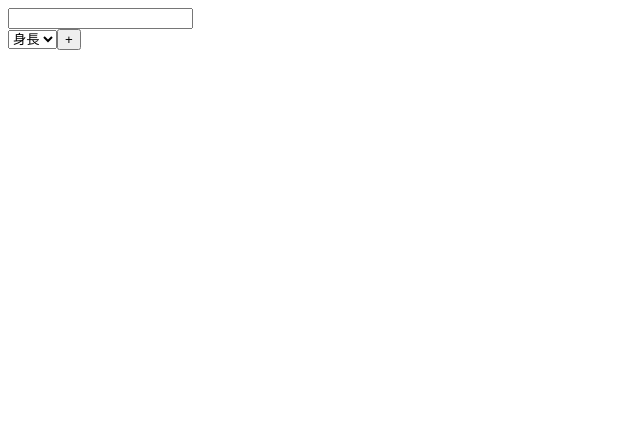
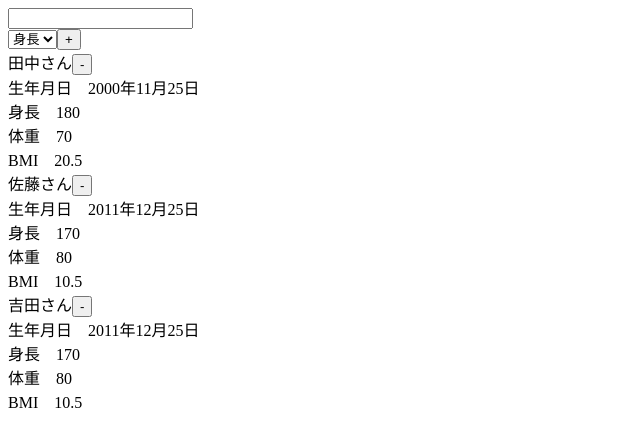
Before and after one commit to i-s-23/react-personal-data-management-todo-web-app, a React (Create React App) app: page / in a window 1280 px wide. Shown: the top 446 px of the page, without its empty margins (0-640 px from the left). Built offline with nearby package versions, Linux system fonts and the light colour scheme; the HTML template or start-up script is replaced by a standard one.

Commit message:
サンプルデータの追加。サンプルデータの表示、検索、削除機能の追加。

```diff
--- a/src/component/Header/index.tsx
+++ b/src/component/Header/index.tsx
@@ -1,5 +1,4 @@
-import * as React from "react";
-import { useState } from "react";
+import React, { useState } from "react";
 import ModalWindow from "../ModalWindow";
 
 export interface personalDataVo {
@@ -11,8 +10,6 @@ export interface personalDataVo {
 }
 
 const Header: React.FC = () => {
-  // const [humanDataArray, setHumanDataArray] =
-  //   useState < Array<personalDataVo>([]);
   const personalData: Array<string> = ["身長", "体重", "BMI"];
   const [modalIsOpen, setModalIsOpen] = useState(false);
   const humanData: Array<personalDataVo> = [
@@ -22,8 +19,24 @@ const Header: React.FC = () => {
       height: 180,
       weight: 70,
       bmi: 20.5
+    },
+    {
+      name: "佐藤さん",
+      birthday: "2011年12月25日",
+      height: 170,
+      weight: 80,
+      bmi: 10.5
+    },
+    {
+      name: "吉田さん",
+      birthday: "2011年12月25日",
+      height: 170,
+      weight: 80,
+      bmi: 10.5
     }
   ];
+
+  const [humanDataDisp, sethumanDataDisp] = useState(humanData);
 
   const handleModalClose = (val: boolean): void => {
     setModalIsOpen(false);
@@ -34,6 +47,28 @@ const Header: React.FC = () => {
     console.log(props.name);
   };
 
+  const searchName = (searchWord: string | number): void => {
+    sethumanDataDisp(
+      humanData.filter(
+        human =>
+          searchWord === human.name ||
+          searchWord === human.birthday ||
+          Number(searchWord) === human.height ||
+          Number(searchWord) === human.weight ||
+          Number(searchWord) === human.bmi
+      )
+    );
+
+    if (searchWord === "") {
+      sethumanDataDisp(humanData);
+    }
+  };
+
+  const deleteHumanData = (human: personalDataVo): void => {
+    const newHumanData = humanDataDisp.filter(h => h !== human);
+    sethumanDataDisp(newHumanData);
+  };
+
   return (
     <div>
       <form>
@@ -41,8 +76,7 @@ const Header: React.FC = () => {
           <input
             className="form-control"
             id="formEventTitle"
-            value=""
-            // onChange={e => searchName(e.target.value)}
+            onChange={(e): void => searchName(e.target.value)}
           />
         </div>
         <div>
@@ -61,9 +95,27 @@ const Header: React.FC = () => {
           />
         </div>
       </form>
-      {/* {humanDataArray.map((h: personalDataVo) => {
-        return <div>{h.name}</div>;
-      })} */}
+      <form>
+        {humanDataDisp.map((human: personalDataVo) => {
+          return (
+            <div>
+              <div>
+                {human.name}
+                <button
+                  type="button"
+                  onClick={(): void => deleteHumanData(human)}
+                >
+                  -
+                </button>
+              </div>
+              <div>生年月日　{human.birthday}</div>
+              <div>身長　{human.height}</div>
+              <div>体重　{human.weight}</div>
+              <div>BMI　{human.bmi}</div>
+            </div>
+          );
+        })}
+      </form>
     </div>
   );
 };
```
